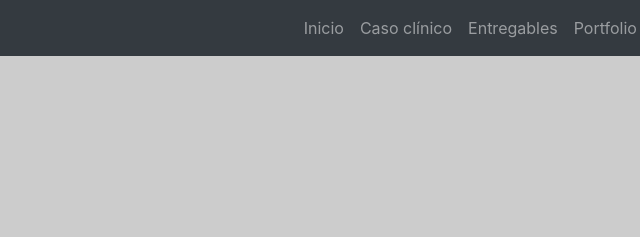
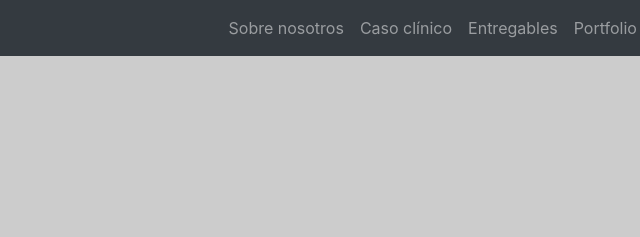
Before and after one commit to mauricio-gallardo22/externo, a website: page index.html in a window 1280 px wide. Shown: the top 237 px of the page, 341-981 px from the left. Drawn offline with Linux system fonts and the light colour scheme; placeholder pictures from the web are drawn by us.

Commit message:
actualizacion

```diff
--- a/index.html
+++ b/index.html
@@ -30,7 +30,7 @@
       <div class="collapse navbar-collapse" id="navbarResponsive">
         <ul class="navbar-nav ml-auto">
           <li class="nav-item">
-            <a class="nav-link" href="about.html">Inicio</a>
+            <a class="nav-link" href="Sobre nosotros.html">Sobre nosotros</a>
           </li>
           <li class="nav-item">
             <a class="nav-link" href="services.html">Caso clínico</a>
```
